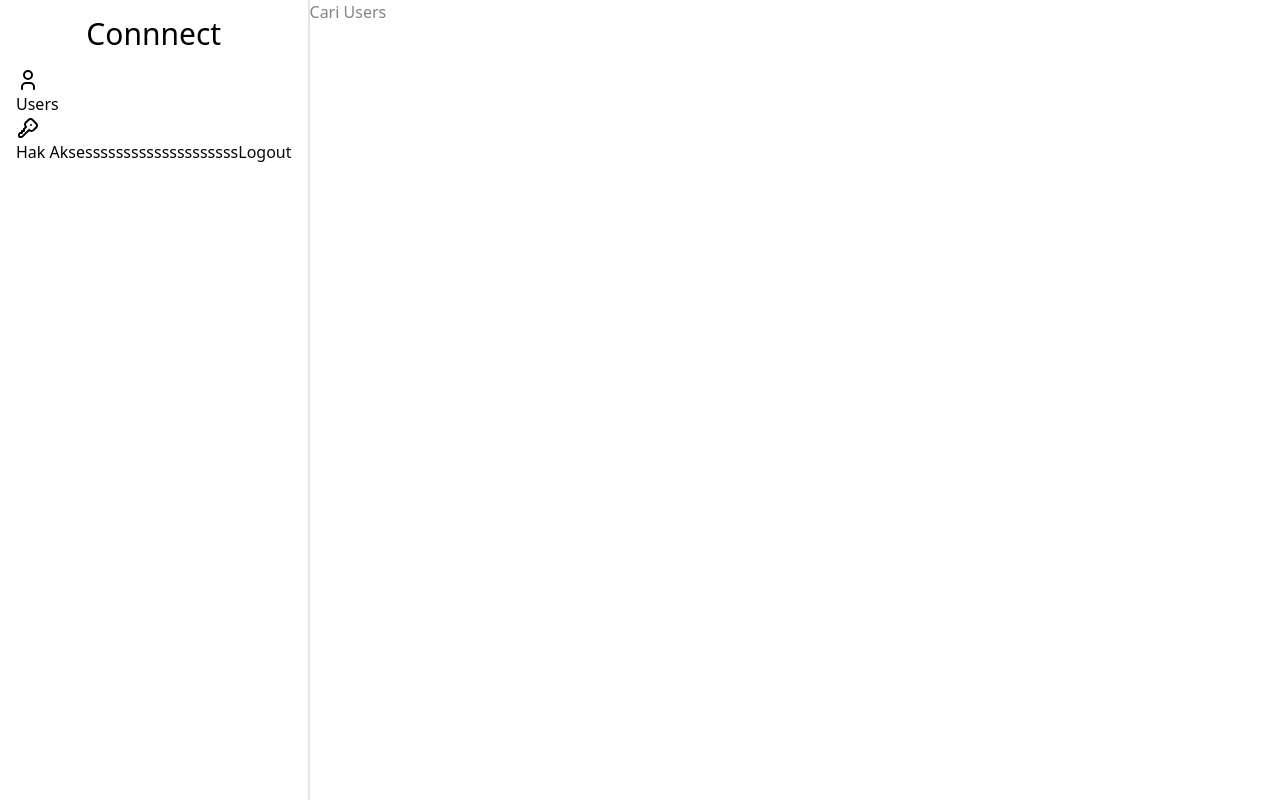
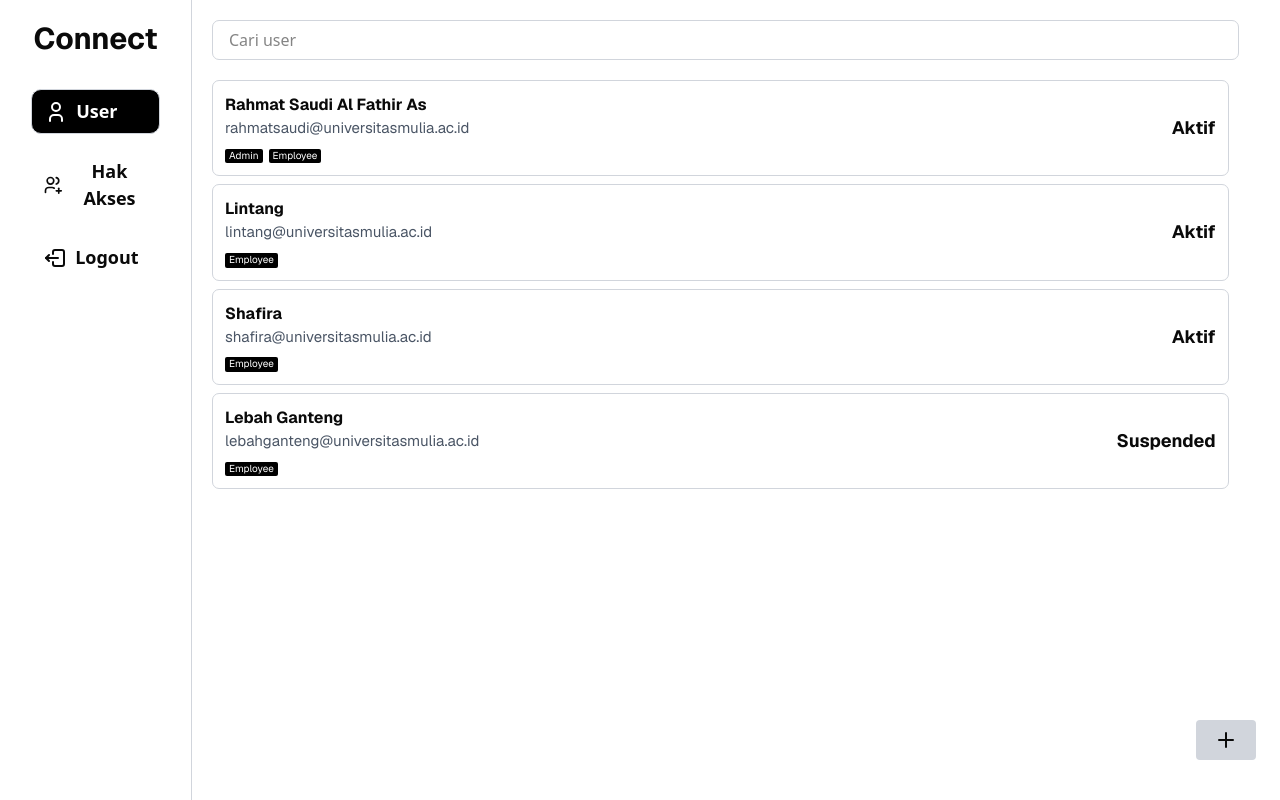
Before and after one commit to Sasterr1/connect-app, a Next.js app: page /Users in a window 1280 px wide. Built offline with nearby package versions, Linux system fonts and the light colour scheme.

Commit message:
design user

```diff
--- a/src/app/Users/page.js
+++ b/src/app/Users/page.js
@@ -1,27 +1,86 @@
-import { IconKey, IconUser } from "@tabler/icons-react";
+import { IconLogout, IconLogout2, IconUser, IconUsersGroup, IconUsersPlus,IconPlus } from "@tabler/icons-react";
+import { Icon } from "lucide-react";
 
 export default function Users() {
   return (
-    <div id="container" className="flex h-dvh bg-white">
-      <section id="navigasi" className="border-r-2 p-4">
-        <h1 className="text-3xl text-center text-black">Connnect</h1>
-        <div>
-          <button className="mt-4 flex flex-col gap 2 text-black">
-            <IconUser/>Users
-            </button>
-          <button className="text-black">
-            <IconKey/>Hak Aksessssssssssssssssssss
-            </button>
-          <button>Logout</button>
+
+
+    <section id="container" class="flex h-screen justify-center">
+
+      <section id="navigation" class="bg-white w-[15%] border-r border-gray-300 p-4 ">
+        <h1 class="text-[30px] mb-5  font-sans  font-bold text-center">Connect</h1>
+        <div class="nav-buttons flex flex-col items-center gap-4 p-2 w-full mb-2 font-bold text-[18px]">
+          <button class="rounded-[10px] flex items-center gap-2 py-2 px-3 bg-black text-white border border-gray-300 w-[90%] cursor-pointer">
+            <IconUser/> User
+          </button>
+          <button class=" flex items-center gap-2 py-2 px-3 w-[90%]">
+            <IconUsersPlus /> Hak Akses
+          </button>
+          <button class=" flex items-center gap-2 py-2 px-3  w-[90%] ">
+            <IconLogout2 /> Logout
+          </button>
         </div>
       </section>
-      <section id="content">
-        <input placeholder="Cari Users" />
-        <div id="list-users"></div>
+
+
+      <section id="content" class="bg-white w-[85%] p-5">
+        <input
+          placeholder="Cari user"
+          class="flex w-[98%] h-[5vh] mb-5 p-4 text-[14,5px] border border-gray-300 rounded-[7px]"
+        />
+
+
+        <div class="user-card flex w-[97%] justify-between items-center border border-gray-300 rounded-[7px] p-3 mb-2 bg-white text-[15px] leading-tight">
+          <div class="user-info">
+            <h2 class="text-base font-bold text-[16px] font-sans">Rahmat Saudi Al Fathir As</h2>
+            <p class="my-[2px] text-gray-600 font-sans">rahmatsaudi@universitasmulia.ac.id</p>
+            <div class="mt-1.5">
+              <span class="inline-block bg-black text-white px-1 py-[1px] text-[10px] rounded-[2px] font-sans mr-1.5">Admin</span>
+              <span class="inline-block bg-black text-white px-1 py-[1px] text-[10px] rounded-[2px] font-sans">Employee</span>
+            </div>
+          </div>
+          <div class="status aktif flex text-lg font-bold font-sans">Aktif</div>
+        </div>
+
+        <div class="user-card flex w-[97%] justify-between items-center border border-gray-300 rounded-[7px] p-3 mb-2 bg-white text-[15px] leading-tight">
+          <div class="user-info">
+            <h3 class="text-base font-bold text-[16px] font-sans">Lintang</h3>
+            <p class="my-[2px] text-gray-600 font-sans">lintang@universitasmulia.ac.id</p>
+            <div class="mt-1.5">
+              <span class="inline-block bg-black text-white px-1 py-[1px] text-[10px] rounded-[2px] font-sans">Employee</span>
+            </div>
+          </div>
+          <div class="status aktif flex text-lg font-bold font-sans">Aktif</div>
+        </div>
+
+        <div class="user-card flex w-[97%] justify-between items-center border border-gray-300 rounded-[7px] p-3 mb-2 bg-white text-[15px] leading-tight">
+          <div class="user-info">
+            <h4 class="text-base font-bold text-[16px] font-sans">Shafira</h4>
+            <p class="my-[2px] text-gray-600 font-sans">shafira@universitasmulia.ac.id</p>
+            <div class="mt-1.5">
+              <span class="inline-block bg-black text-white px-1 py-[1px] text-[10px] rounded-[2px] font-sans">Employee</span>
+            </div>
+          </div>
+          <div class="status aktif flex text-lg font-bold font-sans">Aktif</div>
+        </div>
+
+        <div class="user-card flex w-[97%] justify-between items-center border border-gray-300 rounded-[7px] p-3 mb-2 bg-white text-[15px] leading-tight">
+          <div class="user-info">
+            <h5 class="text-base font-bold text-[16px] font-sans">Lebah Ganteng</h5>
+            <p class="my-[2px] text-gray-600 font-sans">lebahganteng@universitasmulia.ac.id</p>
+            <div class="mt-1.5">
+              <span class="inline-block bg-black text-white px-1 py-[1px] text-[10px] rounded-[2px] font-sans">Employee</span>
+            </div>
+          </div>
+          <div class="status suspended flex text-lg font-bold font-sans">Suspended</div>
+        </div>
       </section>
-      <section>
+      <button class="absolute bottom-10 right-6 bg-gray-300 hover:bg-gray-100 text-xl w-15 h-10 rounded flex items-center justify-center ">
+        <IconPlus />
+      </button>
+    </section>
 
-      </section>
-    </div>
+
+
   );
 }
```
